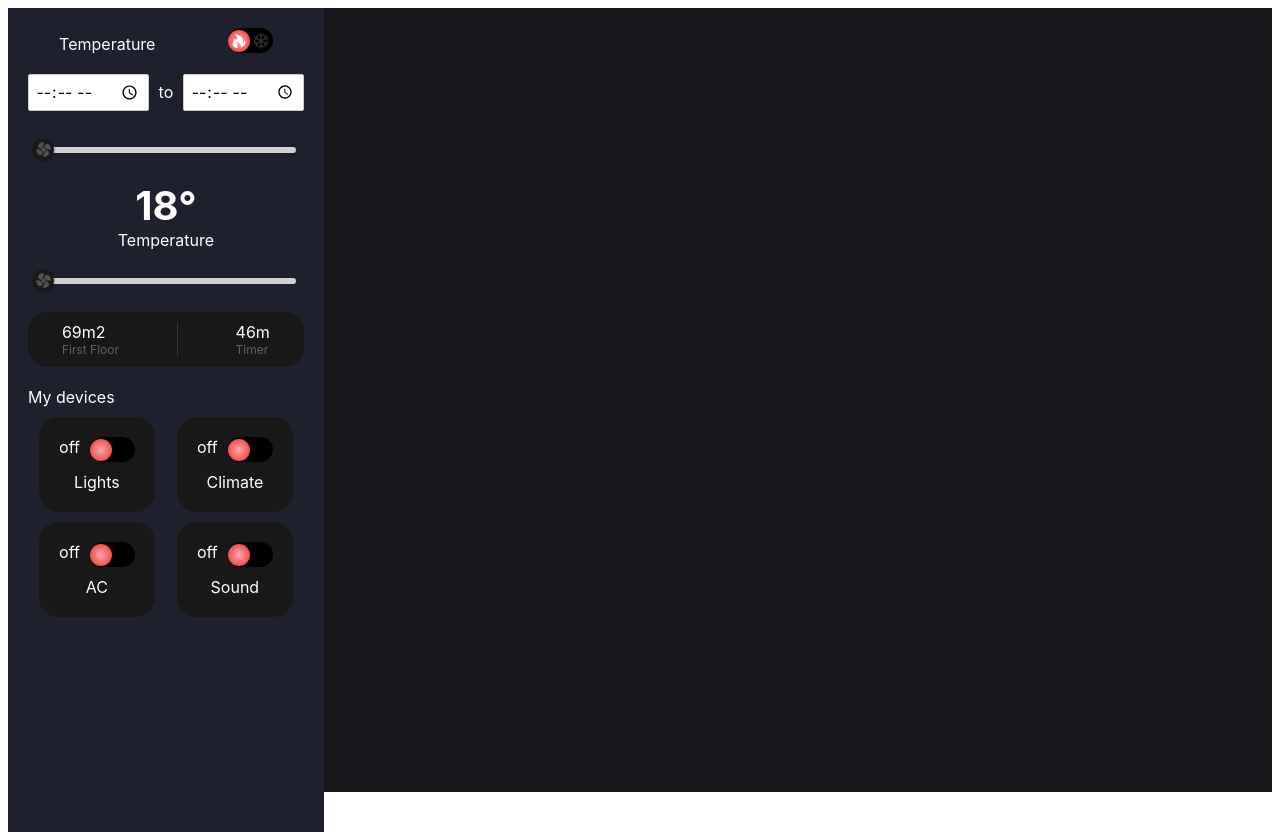
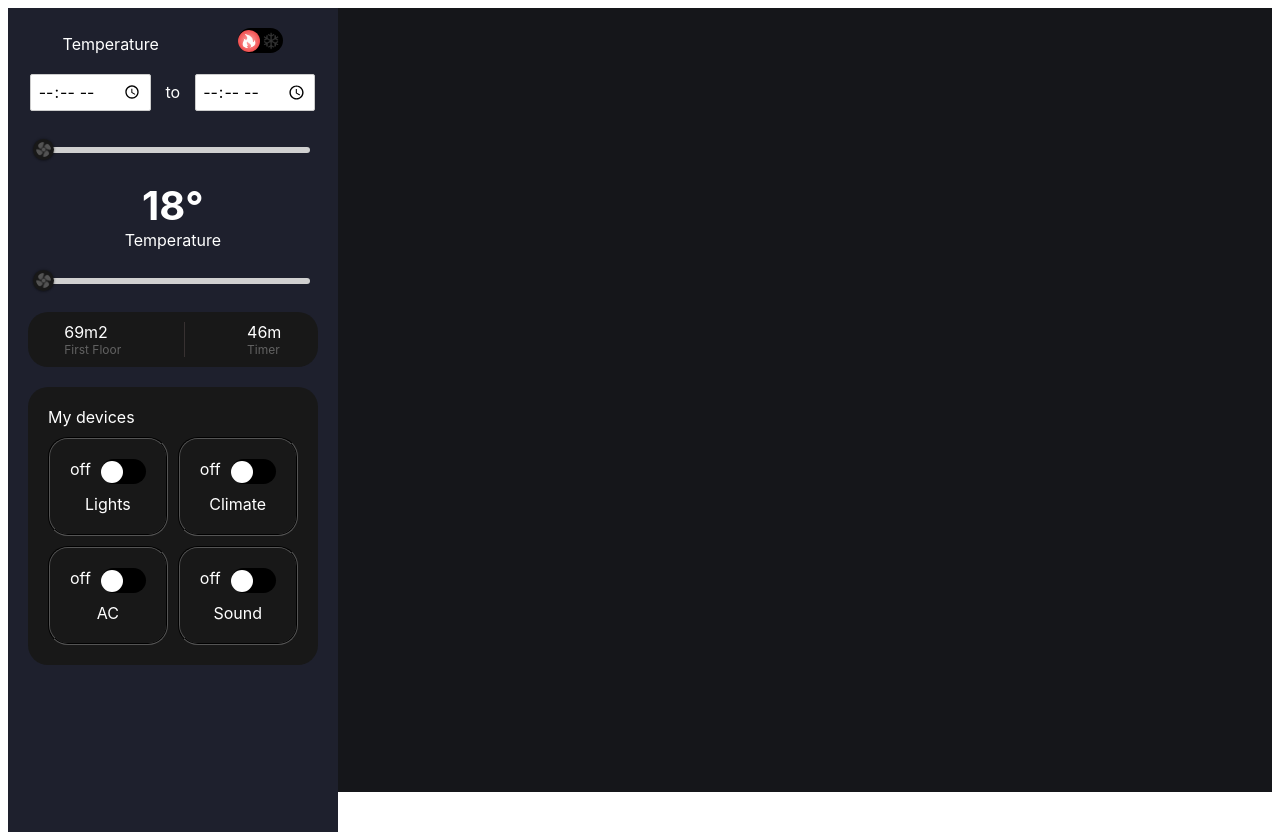
Before and after one commit to GabeCullen/SvelteApp, a Svelte app: page / in a window 1280 px wide. Built offline with nearby package versions, Linux system fonts and the light colour scheme.

Commit message:
updated device switches

```diff
--- a/src/TemperatureControl.svelte
+++ b/src/TemperatureControl.svelte
@@ -12,7 +12,7 @@ import MyDevices from "./assets/MyDevices.svelte";
 <div class="root">
     <div class="heading">
         <div>Temperature</div>
-        <Switch bind:value={multiValue} label="hot-cold-toggle" design="multi" options={['heat', 'cool']} />
+        <Switch bind:value={multiValue} label="hot-cold-toggle" design="hot-cold" options={['heat', 'cool']} />
     </div>
 
     <div>
@@ -44,10 +44,6 @@ import MyDevices from "./assets/MyDevices.svelte";
 </div>
 
 <style>
-.center {
-    margin: auto;
-    width: 50%;
-}
 
 .root div.sectionWithDivider {
   background-color: #181818;
--- a/src/assets/MyDevices.svelte
+++ b/src/assets/MyDevices.svelte
@@ -7,33 +7,33 @@ let myValue_ac
 let myValue_sound
 </script>
 
-<div class="flexColumns">
+<div class="deviceContainer">
     My devices
 
-    <div class="flexRows">
-        <div class="flexColumn">
-            <div class="row">
+    <div class="row">
+        <div class="device lights">
+            <div class="switchAndLabel">
                 {myValue_lights} <Switch bind:value={myValue_lights} label="" options={['off', 'on']} />
             </div>
             <div>Lights</div>
         </div>
-        <div class="flexColumn">
-            <div class="row">
+        <div class="device climate">
+            <div class="switchAndLabel">
                 {myValue_climate} <Switch bind:value={myValue_climate} label="" options={['off', 'on']} />
             </div>
             <div>Climate</div>
         </div>
     </div>
 
-    <div class="flexRows">
-        <div class="flexColumn">
-            <div class="row">
+    <div class="row">
+        <div class="device ac">
+            <div class="switchAndLabel">
                 {myValue_ac} <Switch bind:value={myValue_ac} label="" options={['off', 'on']} />
             </div>
             <div>AC</div>
         </div>
-        <div class="flexColumn">
-            <div class="row">
+        <div class="device sound">
+            <div class="switchAndLabel">
                 {myValue_sound} <Switch bind:value={myValue_sound} label="" options={['off', 'on']} />
             </div>
             <div>Sound</div>
@@ -44,14 +44,19 @@ let myValue_sound
 
 
 <style>
-.flexColumns{
+.deviceContainer{
     display: flex;
     flex-direction: column;
     gap: 10px;
+    background: #181818;
+    padding: 20px;
+    border-radius: 20px;
 }
 
-.flexColumn{
-    background-color: #181818;
+.device{
+    background: linear-gradient(#181818, #4d4a4a, );
+    border: solid 2px black;
+    border-style: groove;
     border-radius: 20px;
     padding: 20px;
     display: flex;
@@ -60,14 +65,19 @@ let myValue_sound
     gap: 10px;
 }
 
-.row {
+.switchAndLabel {
     display: flex;
     flex-direction: row;
     gap: 10px;
 }
 
-.flexRows{
+.row{
     display: flex;
     justify-content: space-around;
+    gap: 10px;
+}
+
+.sound {
+    background: #181818;
 }
 </style>
--- a/src/assets/Switch.svelte
+++ b/src/assets/Switch.svelte
@@ -2,7 +2,6 @@
     export let label;
     export let design = 'inner label'
     export let options = [];
-    export let fontSize = 16;
     export let value = options[0];
 
 
@@ -16,18 +15,25 @@
 
 </script>
 
-<div class="slider-button" on:click={() => toggle()}>
-    <div class="option1" id={options[0]} class:active={value == options[0]}>
-        {#if label == "hot-cold-toggle"}
+{#if design == "hot-cold"}
+    <div class="slider-button" on:click={() => toggle()}>
+        <div class="option1 hot" id={options[0]} class:active={value == options[0]}>
             <img src="/images/fire.png" alt="">
-        {/if}
+        </div>
+        <div class="option2 cold" id={options[1]} class:active={value == options[1]}>
+            <img src="/images/cold.png" alt="">
+        </div>
     </div>
-    <div class="option2" id={options[1]} class:active={value == options[1]}>
-        {#if label == "hot-cold-toggle"}
-            <img src="/images/cold.png" alt="">
-        {/if}
+{:else}
+    <div class="slider-button" on:click={() => toggle()}>
+        <div class="option1 off" id={options[0]} class:active={value == options[0]}>
+        </div>
+        <div class="option2 on" id={options[1]} class:active={value == options[1]}>
+        </div>
     </div>
-</div>
+{/if}
+
+
 <style>
 * {
     display: flex;
@@ -54,8 +60,13 @@
     width: 22px;
 }
 
-.option1.active {
+.option1.hot.active {
     background: radial-gradient(#ffacac, #ea2727);
+    border-radius: 12px;
+}
+
+.option1.off.active {
+    background: white;
     border-radius: 12px;
 }
 
@@ -63,7 +74,12 @@
     filter: brightness(1);
 }
 
-.option2.active {
+.option2.cold.active {
+    background: radial-gradient(#acfeff, #27b0ea);
+    border-radius: 12px;
+}
+
+.option2.on.active {
     background: radial-gradient(#acfeff, #27b0ea);
     border-radius: 12px;
 }
--- /dev/null
+++ b/src/assets/WifiButton.svelte
@@ -0,0 +1,5 @@
+<!-- wifi -->
+<svg xmlns="http://www.w3.org/2000/svg" width="16" height="16" fill="red" class="bi bi-wifi" viewBox="0 0 16 16"> <path d="M15.384 6.115a.485.485 0 0 0-.047-.736A12.444 12.444 0 0 0 8 3C5.259 3 2.723 3.882.663 5.379a.485.485 0 0 0-.048.736.518.518 0 0 0 .668.05A11.448 11.448 0 0 1 8 4c2.507 0 4.827.802 6.716 2.164.205.148.49.13.668-.049z"/> <path d="M13.229 8.271a.482.482 0 0 0-.063-.745A9.455 9.455 0 0 0 8 6c-1.905 0-3.68.56-5.166 1.526a.48.48 0 0 0-.063.745.525.525 0 0 0 .652.065A8.46 8.46 0 0 1 8 7a8.46 8.46 0 0 1 4.576 1.336c.206.132.48.108.653-.065zm-2.183 2.183c.226-.226.185-.605-.1-.75A6.473 6.473 0 0 0 8 9c-1.06 0-2.062.254-2.946.704-.285.145-.326.524-.1.75l.015.015c.16.16.407.19.611.09A5.478 5.478 0 0 1 8 10c.868 0 1.69.201 2.42.56.203.1.45.07.61-.091l.016-.015zM9.06 12.44c.196-.196.198-.52-.04-.66A1.99 1.99 0 0 0 8 11.5a1.99 1.99 0 0 0-1.02.28c-.238.14-.236.464-.04.66l.706.706a.5.5 0 0 0 .707 0l.707-.707z"/> </svg>
+
+<!-- sound -->
+<svg xmlns="http://www.w3.org/2000/svg" viewBox="0 0 256 256"><rect width="256" height="256" fill="none"/><path d="M218.9,77.1a71.9,71.9,0,0,1,0,101.8" fill="none" stroke="#000" stroke-linecap="round" stroke-linejoin="round" stroke-width="24"/><path d="M80,168H32a8,8,0,0,1-8-8V96a8,8,0,0,1,8-8H80l72-56V224Z" fill="none" stroke="#000" stroke-linecap="round" stroke-linejoin="round" stroke-width="24"/><line x1="80" y1="88" x2="80" y2="168" fill="none" stroke="#000" stroke-linecap="round" stroke-linejoin="round" stroke-width="24"/><path d="M190.6,105.4a31.9,31.9,0,0,1,0,45.2" fill="none" stroke="#000" stroke-linecap="round" stroke-linejoin="round" stroke-width="24"/></svg>
```
Also changed, not shown: public/images/sun.png.
